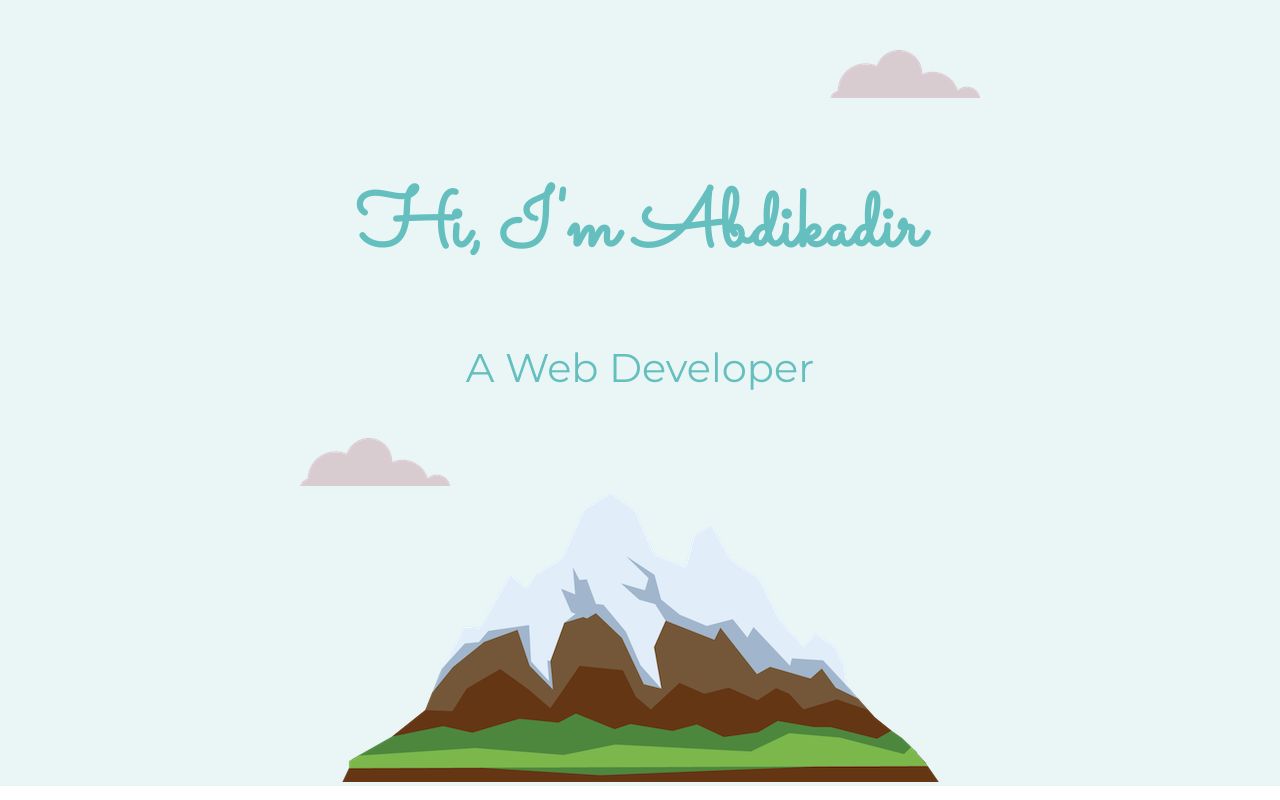
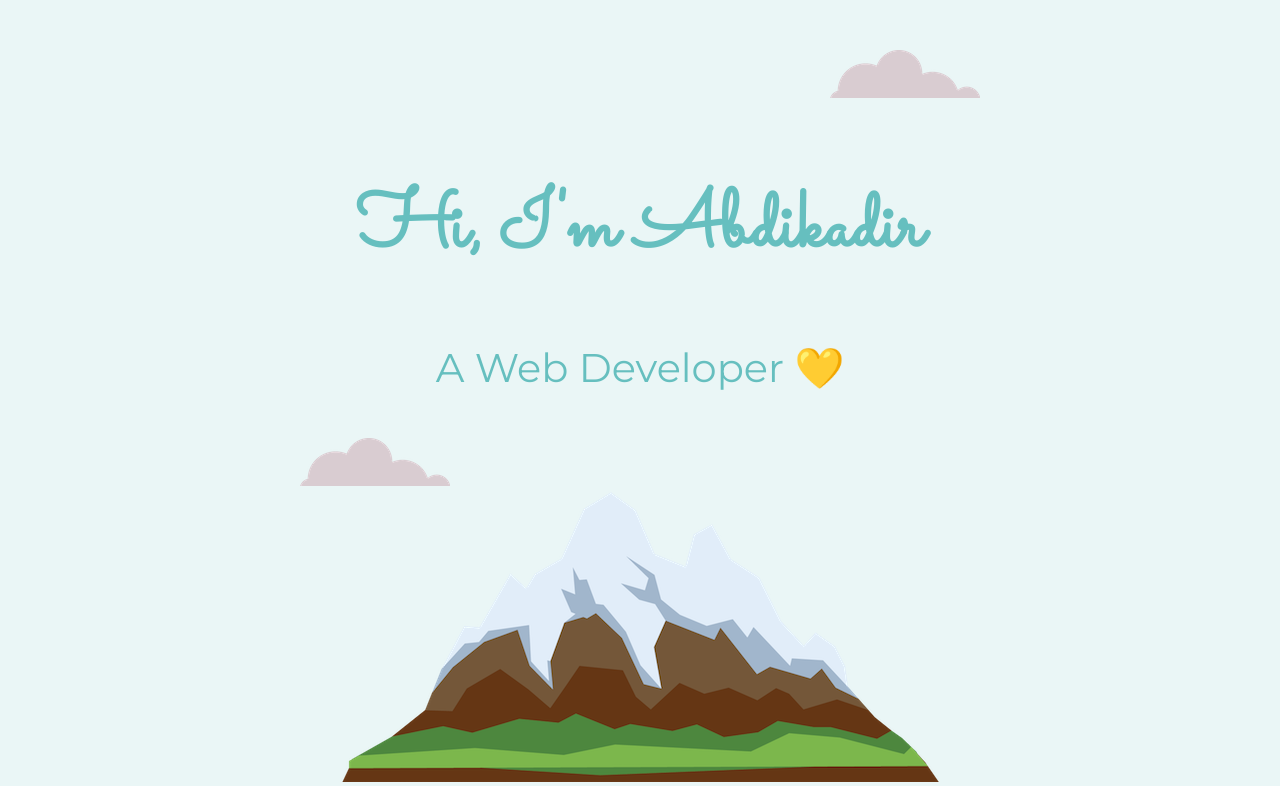
Before and after one commit to abdikadir5/resume, a plain HTML site: page index.html in a window 1280 px wide. Shown: the top 800 px of the page. Drawn offline with Linux system fonts and the light colour scheme.

Commit message:
Update index.html

```diff
--- a/index.html
+++ b/index.html
@@ -27,7 +27,7 @@
     <div class="top-container">
       <img class="top-cloud" src="images/cloud.png" alt="cloud" />
       <h1>Hi, I'm Abdikadir</h1>
-      <h2>A Web Developer</h2>
+      <h2>A Web Developer 💛</h2>
       <img class="bottom-cloud" src="images/cloud.png" alt="cloud" />
       <img src="images/mountain.png" alt="mountain" />
     </div>
```
